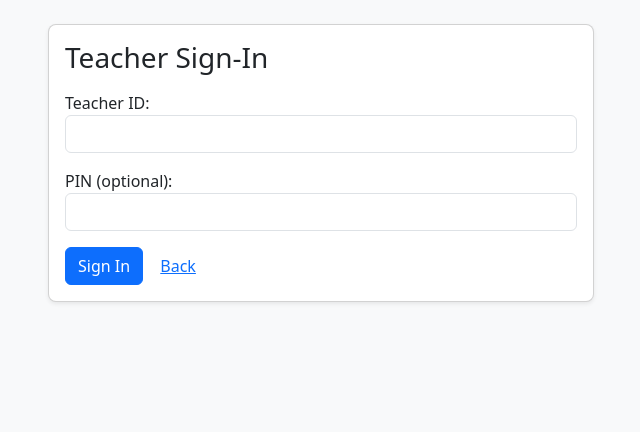
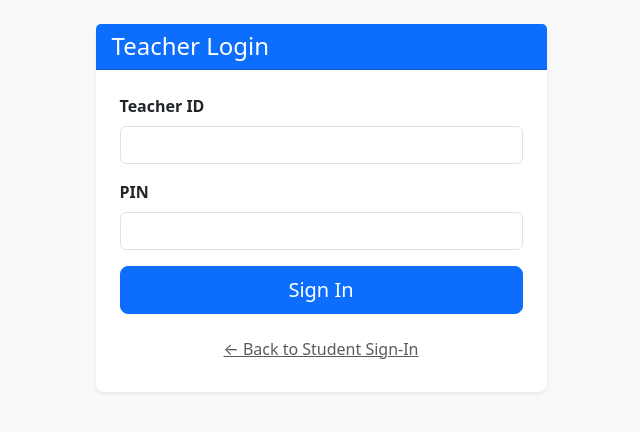
Before and after one commit to bestoplayer15-lang/attendance-system, a Django app: page /teacher-sign-in/ in a window 1280 px wide. Shown: the part 56-488 px from the top of the page, without its empty margins (319-959 px from the left). Run offline with Django 4.2, Linux system fonts and the light colour scheme.

Commit message:
Improve teacher login/logout with better UX and session handling

```diff
--- a/attendance/templates/attendance/teacher_sign_in.html
+++ b/attendance/templates/attendance/teacher_sign_in.html
@@ -2,16 +2,28 @@
 
 {% block content %}
   <div class="row justify-content-center">
-    <div class="col-md-6">
-      <div class="card shadow-sm">
-        <div class="card-body">
-          <h3 class="card-title mb-3">Teacher Sign-In</h3>
+    <div class="col-md-5">
+      <div class="card shadow-sm border-0">
+        <div class="card-header bg-primary text-white">
+          <h4 class="mb-0">Teacher Login</h4>
+        </div>
+        <div class="card-body p-4">
           <form method="post" novalidate>
             {% csrf_token %}
-            <div class="mb-3">{{ form.teacher_id.label_tag }}{{ form.teacher_id }}</div>
-            <div class="mb-3">{{ form.pin.label_tag }}{{ form.pin }}</div>
-            <button type="submit" class="btn btn-primary">Sign In</button>
-            <a class="btn btn-link" href="{% url 'attendance:home' %}">Back</a>
+            <div class="mb-3">
+              <label class="form-label fw-bold">Teacher ID</label>
+              {{ form.teacher_id }}
+            </div>
+            <div class="mb-3">
+              <label class="form-label fw-bold">PIN</label>
+              {{ form.pin }}
+            </div>
+            <div class="d-grid gap-2">
+              <button type="submit" class="btn btn-primary btn-lg">Sign In</button>
+            </div>
+            <div class="mt-3 text-center">
+              <a class="btn btn-link text-muted" href="{% url 'attendance:home' %}">← Back to Student Sign-In</a>
+            </div>
           </form>
         </div>
       </div>
--- a/attendance/views.py
+++ b/attendance/views.py
@@ -165,10 +165,25 @@ def teacher_sign_in(request):
 
 
 def teacher_sign_out(request):
+    teacher_name = None
+    if request.session.get('is_teacher'):
+        # Get teacher name before clearing session
+        from .models import Teacher
+        try:
+            teacher = Teacher.objects.get(teacher_id=request.session.get('teacher_id'))
+            teacher_name = teacher.name
+        except:
+            pass
+
     request.session.pop('is_teacher', None)
     request.session.pop('teacher_id', None)
-    messages.info(request, 'Teacher signed out.')
-    return redirect('attendance:home')
+    request.session.flush()  # Clear entire session
+
+    if teacher_name:
+        messages.success(request, f'Goodbye, {teacher_name}. You have been signed out.')
+    else:
+        messages.info(request, 'Signed out successfully.')
+    return redirect('attendance:sign_in')
 
 
 @teacher_or_staff_required
--- a/attendance_project/settings.py
+++ b/attendance_project/settings.py
@@ -49,6 +49,7 @@ TEMPLATES = [
                 "django.template.context_processors.request",
                 "django.contrib.auth.context_processors.auth",
                 "django.contrib.messages.context_processors.messages",
+                "attendance.context_processors.teacher_status",
             ],
         },
     },
```
